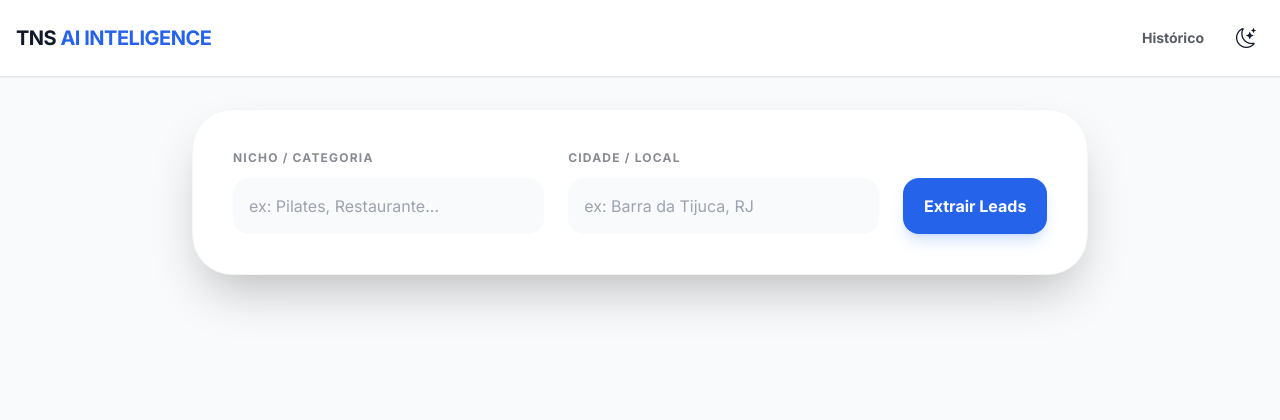
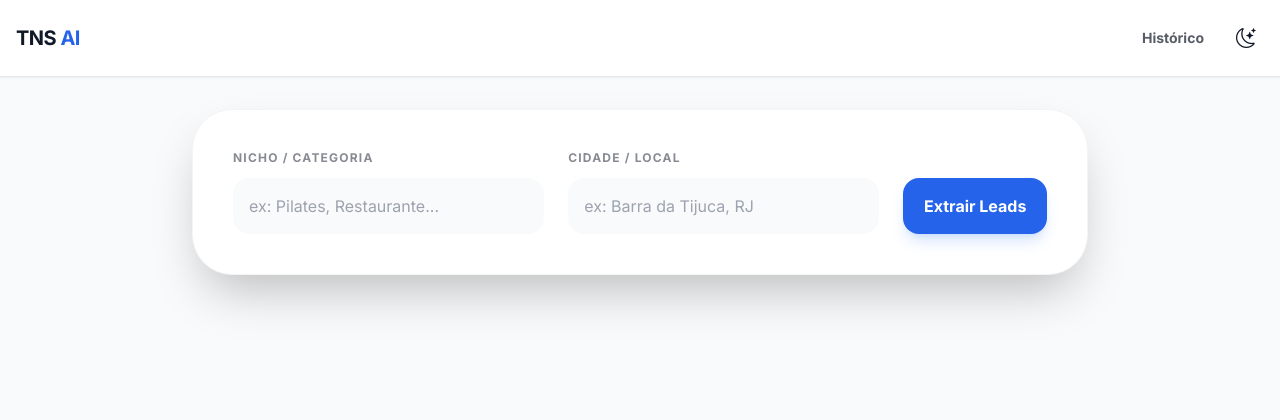
Before and after one commit to thiagonsvp/tns-ai-intelligence, a Flask app: page / in a window 1280 px wide. Shown: the top 420 px of the page. Run offline with Flask 3, Linux system fonts and the light colour scheme; some libraries are stand-ins or nearby versions.

Commit message:
Branding: Shorten name to TNS AI

```diff
--- a/templates/history.html
+++ b/templates/history.html
@@ -4,7 +4,7 @@
 <head>
     <meta charset="UTF-8">
     <meta name="viewport" content="width=device-width, initial-scale=1.0">
-    <title>Histórico - TNS AI INTELIGENCE</title>
+    <title>Histórico - TNS AI</title>
     <script src="https://cdn.tailwindcss.com"></script>
     <script>
         tailwind.config = { darkMode: 'class' }
@@ -29,7 +29,7 @@
         <div class="max-w-7xl mx-auto flex justify-between items-center">
             <h1 class="text-xl font-bold flex items-center gap-3">
                 <a href="/" class="hover:text-blue-500 transition-colors"><i class="bi bi-arrow-left"></i></a>
-                <span>TNS <span class="text-blue-600">AI INTELIGENCE</span></span>
+                <span>TNS <span class="text-blue-600">AI</span></span>
             </h1>
             <div class="flex gap-4">
                 <a href="/api/export/merged"
--- a/templates/index.html
+++ b/templates/index.html
@@ -4,7 +4,7 @@
 <head>
     <meta charset="UTF-8">
     <meta name="viewport" content="width=device-width, initial-scale=1.0">
-    <title>TNS - AI INTELIGENCE</title>
+    <title>TNS AI</title>
     <script src="https://cdn.tailwindcss.com"></script>
     <script>
         tailwind.config = {
@@ -30,7 +30,7 @@
     <nav
         class="sticky top-0 z-40 bg-white dark:bg-slate-800 border-b border-gray-200 dark:border-slate-700 p-4 shadow-sm">
         <div class="max-w-7xl mx-auto flex justify-between items-center">
-            <h1 class="text-xl font-extrabold tracking-tight">TNS <span class="text-blue-600">AI INTELIGENCE</span></h1>
+            <h1 class="text-xl font-extrabold tracking-tight">TNS <span class="text-blue-600">AI</span></h1>
             <div class="flex items-center gap-6">
                 <a href="/history"
                     class="text-sm font-bold opacity-70 hover:opacity-100 transition-opacity">Histórico</a>
```
